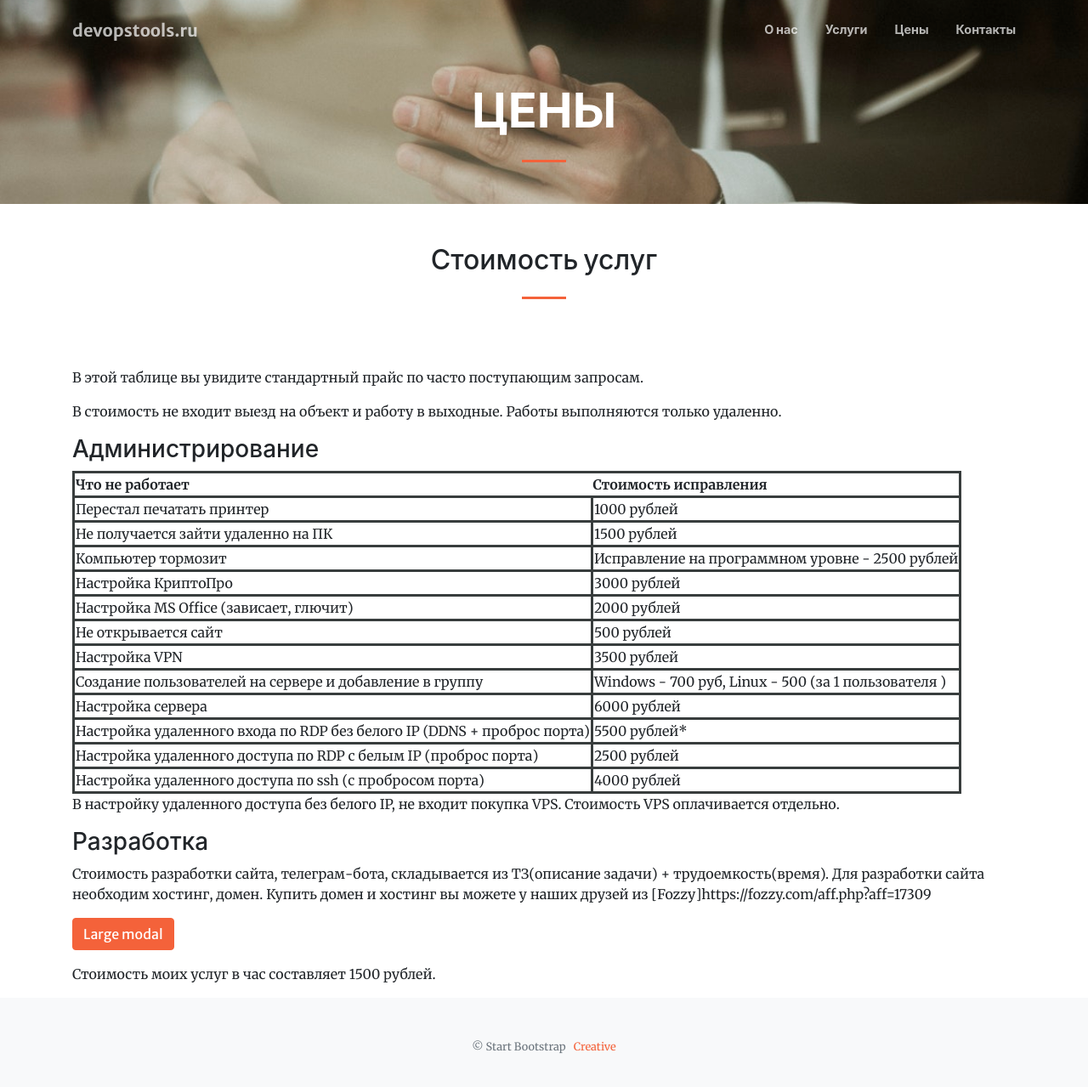
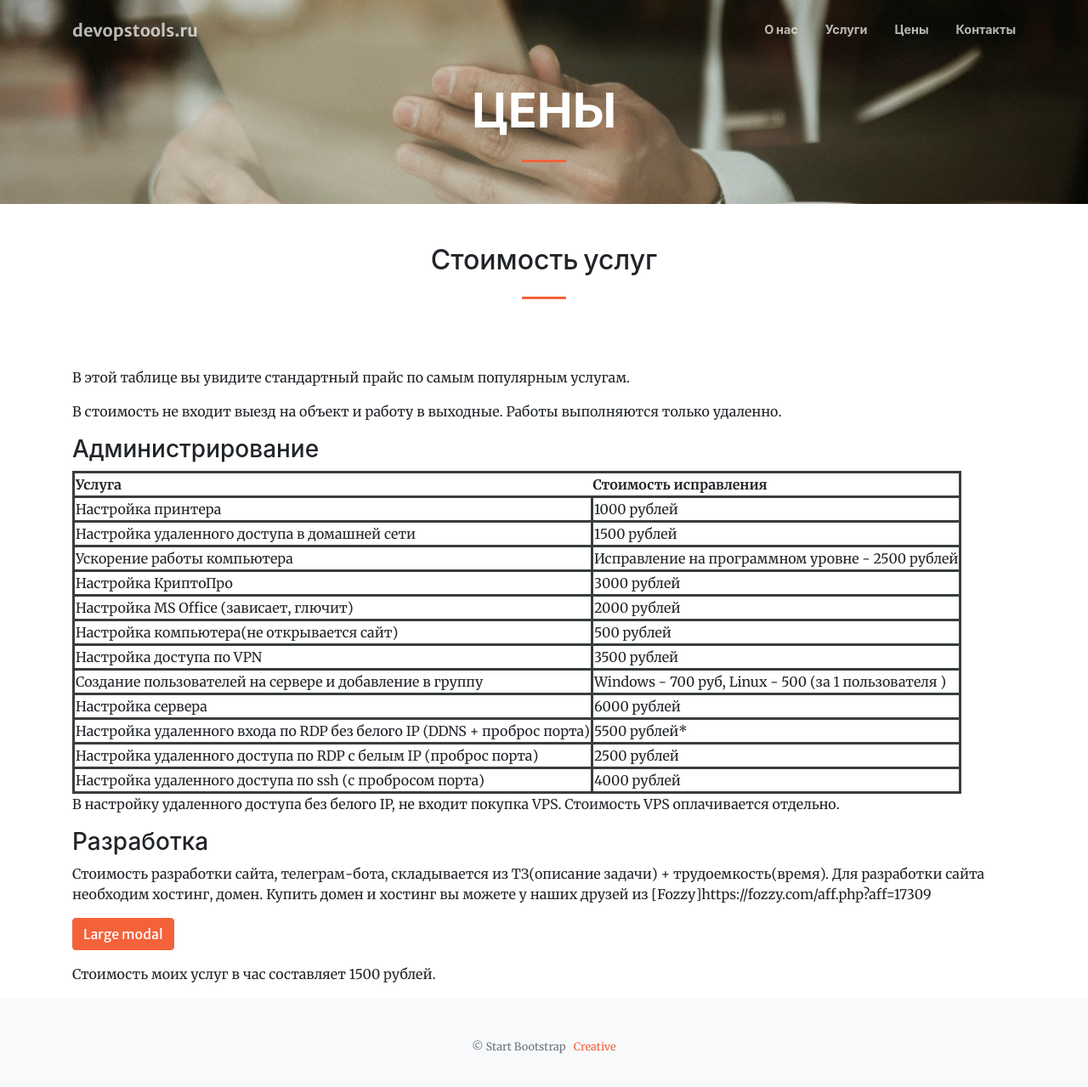
Before and after one commit to hacker342/devopstools.guthub.io, a Jekyll site: the page built from links.md, in a window 1280 px wide and 1289 px high. Shown: the top 1279 px of the window at 85% size. Built offline with Jekyll 4.4.1, drawn with Linux system fonts in a browser that asks for light colours; nearby versions of some CDN libraries.

Commit message:
change links

```diff
--- a/links.md
+++ b/links.md
@@ -43,24 +43,24 @@ sections:
 #  background_style: bg-info
 #  text_style: text-left text-white
 ---
-В этой таблице вы увидите стандартный прайс по часто поступающим запросам.
+В этой таблице вы увидите стандартный прайс по самым популярным услугам.
 
 > В стоимость не входит выезд на объект и работу в выходные. Работы выполняются только удаленно.
 
 ### Администрирование
 
-| Что не работает                                                        | Стоимость исправления                               |
+| Услуга                                                                 | Стоимость исправления                               |
 |------------------------------------------------------------------------|-----------------------------------------------------|
-| Перестал печатать принтер                                              | 1000 рублей                                         |
-| Не получается зайти удаленно на ПК                                     | 1500 рублей                                         |
-| Компьютер тормозит                                                     | Исправление на программном уровне - 2500 рублей     |
+| Настройка принтера                                                     | 1000 рублей                                         |
+| Настройка удаленного доступа в домашней сети                           | 1500 рублей                                         |
+| Ускорение работы компьютера                                            | Исправление на программном уровне - 2500 рублей     |
 | Настройка КриптоПро                                                    | 3000 рублей                                         |
 | Настройка MS Office (зависает, глючит)                                 | 2000 рублей                                         |
-| Не открывается сайт                                                    | 500 рублей                                          |
-| Настройка VPN                                                          | 3500 рублей                                         |
+| Настройка компьютера(не открывается сайт)                              | 500 рублей                                          |
+| Настройка доступа по VPN                                               | 3500 рублей                                         |
 | Создание пользователей на сервере и добавление в группу                | Windows - 700 руб, Linux - 500 (за 1 пользователя ) |
 | Настройка сервера                                                      | 6000 рублей                                         |
-| Настройка удаленного входа по RDP без белого IP (DDNS + проброс порта) | 5500 рублей*                                         |
+| Настройка удаленного входа по RDP без белого IP (DDNS + проброс порта) | 5500 рублей*                                        |
 | Настройка удаленного доступа по RDP с белым IP (проброс порта)         | 2500 рублей                                         |
 | Настройка удаленного доступа по ssh (с пробросом порта)                | 4000 рублей                                         |
 
```
